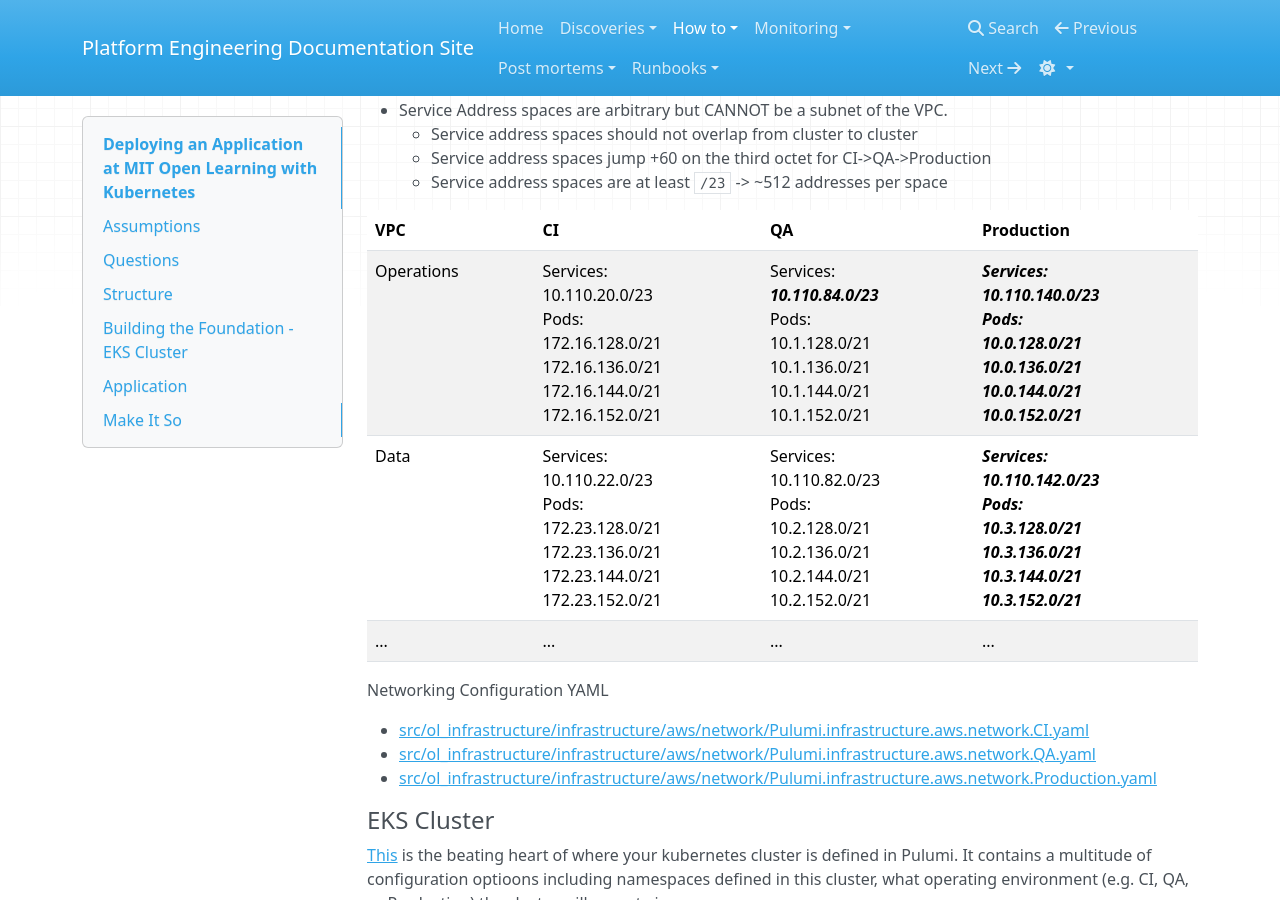
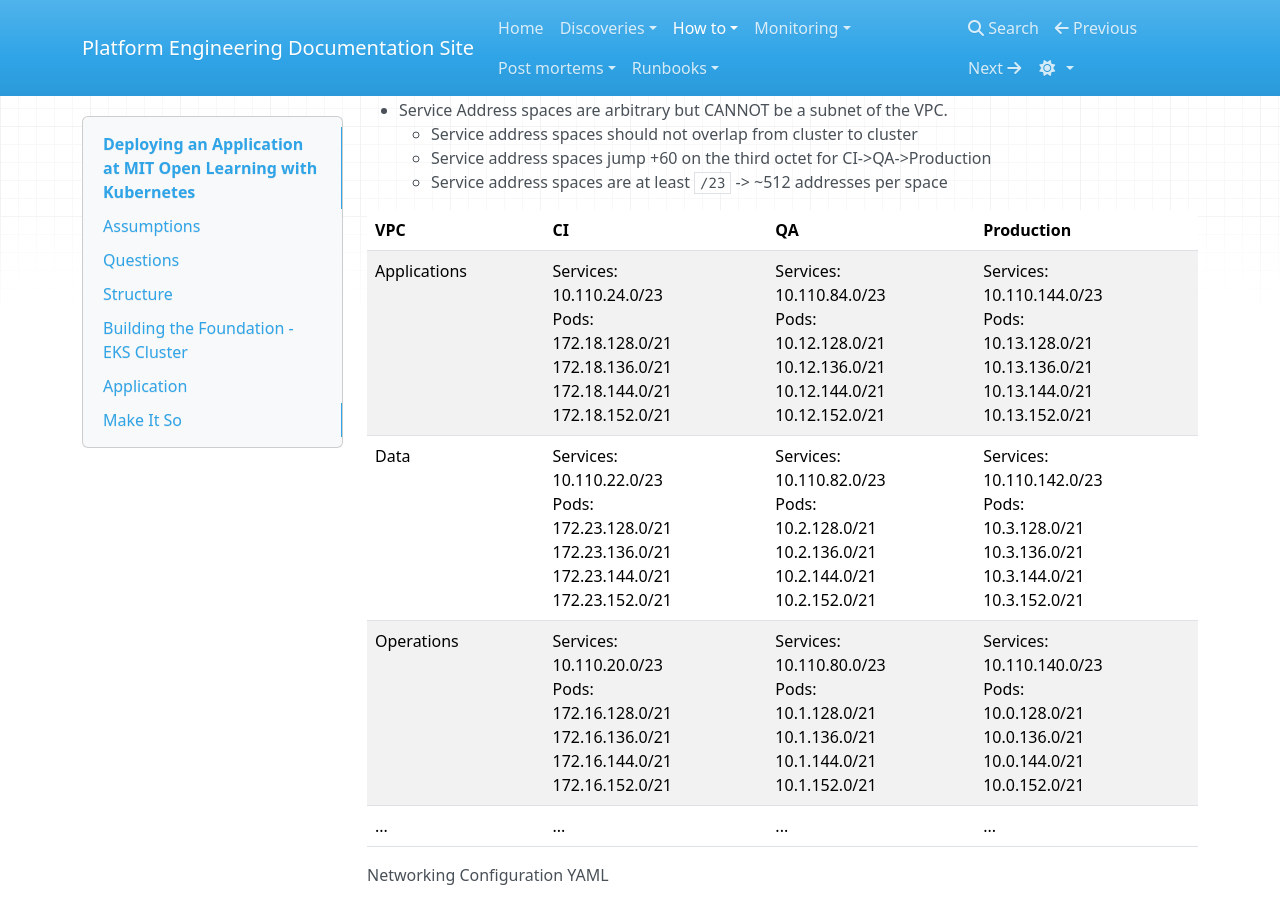
Before and after one commit to mitodl/platform-engineering-site, an MkDocs documentation site: the page built from docs/how_to/mitol_deploy_app_with_kubernetes.md, in a window 1280 px wide and 900 px high, scrolled down 922 px. Built offline with MkDocs 1.6.1, drawn with Linux system fonts in a browser that asks for light colours; nearby versions of some CDN libraries.

Commit message:
Updated k8s networking info

```diff
--- a/docs/how_to/mitol_deploy_app_with_kubernetes.md
+++ b/docs/how_to/mitol_deploy_app_with_kubernetes.md
@@ -51,8 +51,9 @@ General Rules:
 
 | VPC | CI | QA | Production|
 |--|--|--|--|
-| Operations |Services:<br/>10.110.20.0/23<br/>Pods:<br/>172.16.128.0/21<br/>172.16.136.0/21<br/>172.16.144.0/21<br/>172.16.152.0/21 | Services:<br/>***10.110.84.0/23***<br/>Pods:<br/>10.1.128.0/21<br/>10.1.136.0/21<br/>10.1.144.0/21<br/>10.1.152.0/21 | ***Services:<br/>10.110.140.0/23<br/>Pods:<br/>10.0.128.0/21<br/>10.0.136.0/21<br/>10.0.144.0/21<br/>10.0.152.0/21*** |
-| Data |Services:<br/>10.110.22.0/23<br/>Pods:<br/>172.23.128.0/21<br/>172.23.136.0/21<br/>172.23.144.0/21<br/>172.23.152.0/21 | Services:<br/>10.110.82.0/23<br/>Pods:<br/>10.2.128.0/21<br/>10.2.136.0/21<br/>10.2.144.0/21<br/>10.2.152.0/21 | ***Services:<br/>10.110.142.0/23<br/>Pods:<br/>10.3.128.0/21<br/>10.3.136.0/21<br/>10.3.144.0/21<br/>10.3.152.0/21*** |
+| Applications |Services:<br/>10.110.24.0/23<br/>Pods:<br/>172.18.128.0/21<br/>172.18.136.0/21<br/>172.18.144.0/21<br/>172.18.152.0/21 | Services:<br/>10.110.84.0/23<br/>Pods:<br/>10.12.128.0/21<br/>10.12.136.0/21<br/>10.12.144.0/21<br/>10.12.152.0/21 | Services:<br/>10.110.144.0/23<br/>Pods:<br/>10.13.128.0/21<br/>10.13.136.0/21<br/>10.13.144.0/21<br/>10.13.152.0/21 |
+| Data |Services:<br/>10.110.22.0/23<br/>Pods:<br/>172.23.128.0/21<br/>172.23.136.0/21<br/>172.23.144.0/21<br/>172.23.152.0/21 | Services:<br/>10.110.82.0/23<br/>Pods:<br/>10.2.128.0/21<br/>10.2.136.0/21<br/>10.2.144.0/21<br/>10.2.152.0/21 | Services:<br/>10.110.142.0/23<br/>Pods:<br/>10.3.128.0/21<br/>10.3.136.0/21<br/>10.3.144.0/21<br/>10.3.152.0/21 |
+| Operations |Services:<br/>10.110.20.0/23<br/>Pods:<br/>172.16.128.0/21<br/>172.16.136.0/21<br/>172.16.144.0/21<br/>172.16.152.0/21 | Services:<br/>10.110.80.0/23<br/>Pods:<br/>10.1.128.0/21<br/>10.1.136.0/21<br/>10.1.144.0/21<br/>10.1.152.0/21 | Services:<br/>10.110.140.0/23<br/>Pods:<br/>10.0.128.0/21<br/>10.0.136.0/21<br/>10.0.144.0/21<br/>10.0.152.0/21 |
 | ... | ... | ... | ... |
 
 Networking Configuration YAML
```
